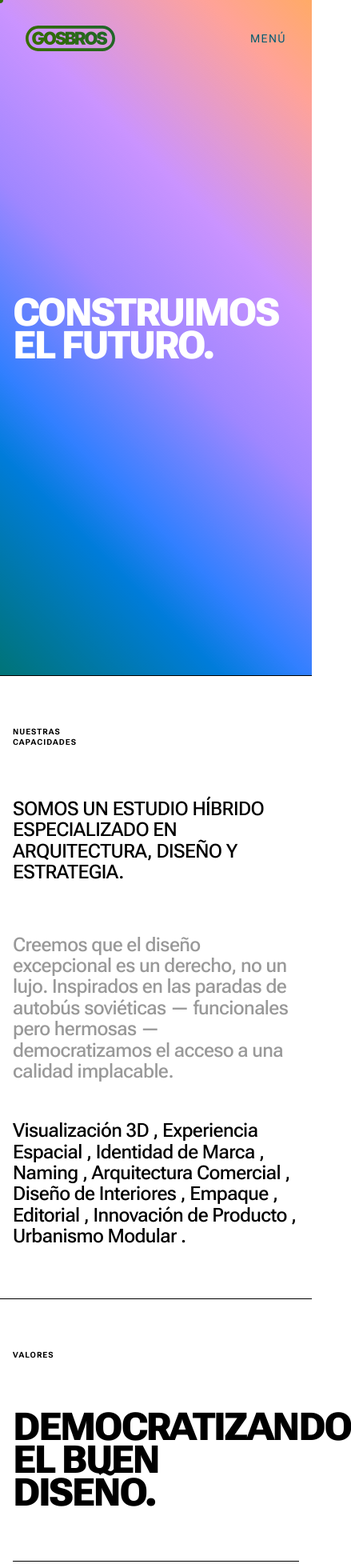
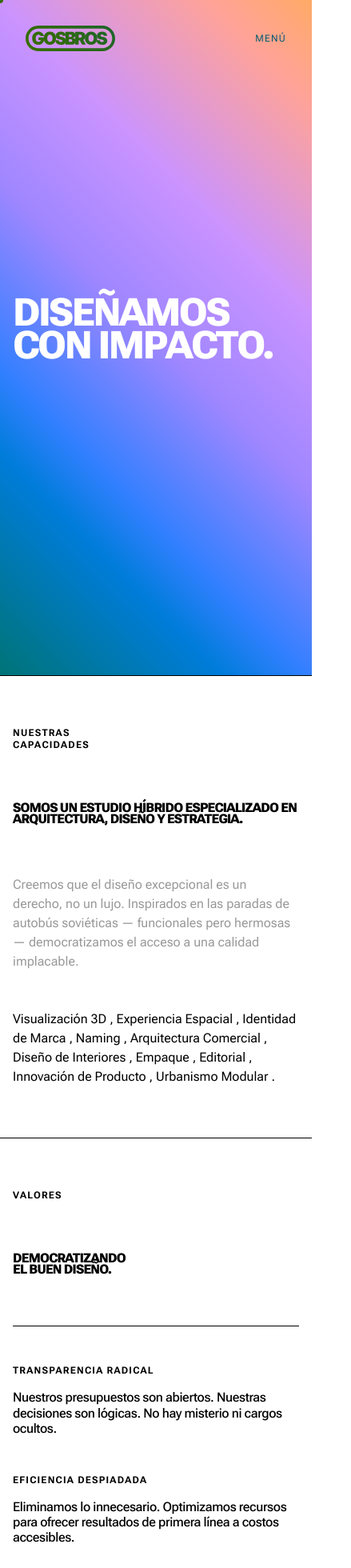
Before and after one commit to danielgz-blip/gosbros, a Next.js app in the folder gosbrosters.com/: page /about in a window 390 px wide. Shown: the top 1960 px of the page at 80% size, 439 px wide, since content can reach past the window. Built offline with nearby package versions, Linux system fonts and the light colour scheme.

Commit message:
Fix typography across all pages to match design spec: font-display on h1s, navbar 12px, labels 12px, use design tokens, fix body sizes, remove SOMOS GOSBROS

```diff
--- a/gosbrosters.com/src/app/about/page.tsx
+++ b/gosbrosters.com/src/app/about/page.tsx
@@ -63,14 +63,14 @@ export default function AboutPage() {
         <div className="max-w-[1800px] mx-auto flex flex-col md:flex-row justify-between gap-8 md:gap-12">
           {/* Label Column */}
           <div className="w-full md:w-[35%]">
-            <div className="text-[10px] md:text-xs font-sans uppercase font-bold tracking-widest leading-tight whitespace-pre-line">
+            <div className="text-xs font-sans uppercase font-bold tracking-widest leading-tight whitespace-pre-line">
                {t('about.capabilitiesTag')}
             </div>
           </div>
 
           {/* Content Column */}
-          <div className="w-full md:w-[65%] text-[clamp(1.5rem,3vw,3rem)] leading-[1.1] text-black tracking-tight font-medium">
-            <h2 className="mb-8 whitespace-pre-line">
+          <div className="w-full md:w-[65%]">
+            <h2 className="text-[var(--font-size-h2)] font-display font-black tracking-tighter uppercase leading-[0.85] mb-8 whitespace-pre-line">
               {t('about.mainText').split('\n')[0]}
             </h2>
             <p className="text-[#999] mb-12 whitespace-pre-line">
@@ -87,14 +87,14 @@ export default function AboutPage() {
         <div className="max-w-[1800px] mx-auto flex flex-col md:flex-row justify-between gap-8 md:gap-12">
           {/* Label Column */}
           <div className="w-full md:w-[35%]">
-            <div className="text-[10px] md:text-xs font-sans uppercase font-bold tracking-widest leading-tight whitespace-pre-line">
+            <div className="text-xs font-sans uppercase font-bold tracking-widest leading-tight whitespace-pre-line">
                {t('about.valuesLabel')}
             </div>
           </div>
 
           {/* Content Column */}
           <div className="w-full md:w-[65%]">
-            <h2 className="font-display font-black tracking-tighter uppercase text-black leading-[0.85] mb-16 whitespace-pre-line" style={{ fontSize: 'clamp(3rem, 10vw, 12rem)' }}>
+            <h2 className="text-[var(--font-size-h2)] font-display font-black tracking-tighter uppercase text-black leading-[0.85] mb-16 whitespace-pre-line">
               {t('about.valuesTitle')}
             </h2>
 
@@ -102,10 +102,10 @@ export default function AboutPage() {
               {valuesList.map((val, idx) => (
                 <div key={idx} className="flex flex-col md:flex-row gap-4 md:gap-8">
                   <div className="w-full md:w-1/3">
-                    <h3 className="text-[10px] md:text-xs font-bold uppercase tracking-widest leading-tight">{val.title}</h3>
+                    <h3 className="text-xs font-sans font-bold uppercase tracking-widest leading-tight">{val.title}</h3>
                   </div>
                   <div className="w-full md:w-2/3">
-                    <p className="text-xl md:text-2xl text-[#999] leading-[1.2] tracking-tight font-medium">
+                    <p className="text-[var(--font-size-body)] text-[#999] leading-[1.2] tracking-tight font-medium">
                       {val.desc}
                     </p>
                   </div>
--- a/gosbrosters.com/src/app/archive/page.tsx
+++ b/gosbrosters.com/src/app/archive/page.tsx
@@ -26,7 +26,7 @@ export default function ArchivePage() {
       <section className="px-4 md:px-8 mb-16 md:mb-32">
         <div className="max-w-[1800px] mx-auto h-full flex flex-col md:flex-row justify-between md:items-end gap-8">
           <MaskReveal>
-            <h1 className="text-[var(--font-size-hero)] leading-[0.85] font-sans font-black tracking-tighter uppercase text-left">
+            <h1 className="text-[var(--font-size-hero)] leading-[0.85] font-display font-black tracking-tighter uppercase text-left">
               {t('archive.title')}
             </h1>
           </MaskReveal>
@@ -61,7 +61,7 @@ export default function ArchivePage() {
       <section className="px-4 md:px-8 pb-32">
         <div className="max-w-[1800px] mx-auto w-full">
           {/* Table Header (Hidden on small mobile) */}
-          <div className="hidden md:flex w-full border-t border-b border-black py-4 uppercase font-sans text-[11px] font-bold tracking-widest text-gray-500">
+          <div className="hidden md:flex w-full border-t border-b border-black py-4 uppercase font-sans text-xs font-bold tracking-widest text-gray-500">
             <div className="w-[30%]">{t('archive.colTitle')}</div>
             <div className="w-[20%]">{t('archive.colDiscipline')}</div>
             <div className="w-[25%]">{t('archive.colMaterial')}</div>
--- a/gosbrosters.com/src/app/contact/page.tsx
+++ b/gosbrosters.com/src/app/contact/page.tsx
@@ -13,13 +13,13 @@ export default function ContactPage() {
       <section className="px-4 md:px-8 mb-16 md:mb-32 flex-grow">
         <div className="max-w-[1800px] mx-auto h-full flex flex-col justify-center">
           <MaskReveal>
-            <h1 className="text-[var(--font-size-hero)] leading-[0.85] font-sans font-black tracking-tighter uppercase text-left w-full mb-12 md:mb-24 whitespace-pre-line">
+            <h1 className="text-[var(--font-size-hero)] leading-[0.85] font-display font-black tracking-tighter uppercase text-left w-full mb-12 md:mb-24 whitespace-pre-line">
               {t('contact.title')}
             </h1>
           </MaskReveal>
 
           <div className="grid grid-cols-1 md:grid-cols-2 gap-12 mt-8">
-             <div className="text-[10px] md:text-xs font-sans uppercase font-bold tracking-widest leading-tight">
+             <div className="text-xs font-sans uppercase font-bold tracking-widest leading-tight">
                {t('contact.getInTouch')}
              </div>
 
--- a/gosbrosters.com/src/app/works/page.tsx
+++ b/gosbrosters.com/src/app/works/page.tsx
@@ -16,7 +16,7 @@ export default function WorksPage() {
       <section className="px-4 md:px-8 mb-16 md:mb-32">
         <div className="max-w-[1800px] mx-auto h-full flex flex-col justify-center">
           <MaskReveal>
-            <h1 className="text-[var(--font-size-hero)] leading-[0.85] font-sans font-black tracking-tighter uppercase text-left w-full">
+            <h1 className="text-[var(--font-size-hero)] leading-[0.85] font-display font-black tracking-tighter uppercase text-left w-full">
               {t('works.title')}
             </h1>
           </MaskReveal>
--- a/gosbrosters.com/src/components/Footer.tsx
+++ b/gosbrosters.com/src/components/Footer.tsx
@@ -8,7 +8,7 @@ export default function Footer() {
 
   return (
     <footer className="w-full bg-black text-white px-4 pt-20 pb-4 overflow-hidden">
-      <div className="grid grid-cols-2 md:grid-cols-4 gap-8 mb-20 text-[12.54px] uppercase text-gray-400">
+      <div className="grid grid-cols-2 md:grid-cols-4 gap-8 mb-20 text-xs font-sans font-bold tracking-widest uppercase text-gray-400">
         <div className="flex flex-col gap-2">
           <span className="text-white">{t('footer.social')}</span>
           <a href="#" className="hover:text-white transition-colors">Instagram</a>
@@ -29,7 +29,7 @@ export default function Footer() {
 
       <div className="w-full">
         <MaskReveal className="w-full">
-          <h2 className="text-[15vw] md:text-[20vw] leading-[0.8] font-logo text-white tracking-tighter text-center">
+          <h2 className="text-[var(--font-size-h2)] leading-[0.8] font-logo text-white tracking-tighter text-center">
             GOSBROS
           </h2>
         </MaskReveal>
--- a/gosbrosters.com/src/components/Hero.tsx
+++ b/gosbrosters.com/src/components/Hero.tsx
@@ -69,7 +69,7 @@ export default function Hero() {
                 transition={{ duration: 0.8, ease: [0.16, 1, 0.3, 1] }}
                 className="absolute top-1/2 left-1/2 -translate-x-1/2 -translate-y-1/2 w-full flex justify-center overflow-hidden"
               >
-                <h1 className="text-[12vw] md:text-[14vw] leading-[0.8] font-display tracking-tighter text-white uppercase text-center">
+                <h1 className="text-[var(--font-size-hero)] leading-[0.8] font-display font-black tracking-tighter text-white uppercase text-center">
                   WE ARE
                 </h1>
               </motion.div>
@@ -83,7 +83,7 @@ export default function Hero() {
                 transition={{ duration: 0.8, ease: [0.16, 1, 0.3, 1] }}
                 className="absolute top-[25vh] left-0 w-full flex justify-center overflow-hidden"
               >
-                <h1 className="text-[12vw] md:text-[14vw] leading-[0.8] font-logo tracking-tighter text-white uppercase text-center">
+                <h1 className="text-[var(--font-size-hero)] leading-[0.8] font-logo tracking-tighter text-white uppercase text-center">
                   GOSBROS
                 </h1>
               </motion.div>
@@ -95,7 +95,7 @@ export default function Hero() {
 
       <div className="absolute bottom-8 left-6 z-20 pointer-events-auto mix-blend-difference text-white">
         <MaskReveal delay={0.4}>
-          <div className="flex items-center gap-4 text-[11px] uppercase font-sans tracking-widest">
+          <div className="flex items-center gap-4 text-xs uppercase font-sans font-bold tracking-widest">
             <span>Scroll</span>
             <div className="w-8 h-[1px] bg-white"></div>
           </div>
--- a/gosbrosters.com/src/components/Navbar.tsx
+++ b/gosbrosters.com/src/components/Navbar.tsx
@@ -16,7 +16,7 @@ export default function Navbar() {
 
   return (
     <>
-      <nav className="fixed top-0 left-0 w-full z-40 px-6 py-6 flex justify-between items-center text-white mix-blend-difference font-display uppercase text-[22px] tracking-widest pointer-events-none">
+      <nav className="fixed top-0 left-0 w-full z-40 px-6 py-6 flex justify-between items-center text-white mix-blend-difference font-sans uppercase text-xs tracking-widest pointer-events-none">
         <div className="flex items-center gap-8 md:gap-12 pointer-events-auto">
           <Link href="/" className="flex items-center" data-cursor-hover>
             <Image
@@ -34,7 +34,7 @@ export default function Navbar() {
           </div>
         </div>
 
-        <div className="pointer-events-auto flex items-center gap-6">
+        <div className="pointer-events-auto flex items-center gap-6 text-xs">
           {/* Language Toggle */}
           <button
             onClick={toggleLanguage}
@@ -58,7 +58,7 @@ export default function Navbar() {
 
           {/* Mobile Menu Toggle */}
           <button
-            className="md:hidden hover:opacity-60 transition-opacity uppercase font-display text-[14px] tracking-widest"
+            className="md:hidden hover:opacity-60 transition-opacity uppercase font-display tracking-widest"
             onClick={() => setIsOpen(true)}
             data-cursor-hover
           >
@@ -78,7 +78,7 @@ export default function Navbar() {
             className="fixed inset-0 z-50 bg-black text-white px-6 py-6 flex flex-col"
           >
             {/* Menu Header — 3-column grid to center ES/EN */}
-            <div className="grid grid-cols-3 items-center font-display uppercase text-[14px] tracking-widest">
+            <div className="grid grid-cols-3 items-center font-sans uppercase text-xs tracking-widest">
               <Link href="/" onClick={() => setIsOpen(false)} className="flex items-center" data-cursor-hover>
                 <Image
                   src="/gosbros-logo.svg"
@@ -117,7 +117,7 @@ export default function Navbar() {
               <Link
                 href="/works"
                 onClick={() => setIsOpen(false)}
-                className="font-display font-bold hover:opacity-60 transition-opacity leading-none py-2"
+                className="font-display font-black hover:opacity-60 transition-opacity leading-none py-2"
                 data-cursor-hover
               >
                 {t('nav.works')}
@@ -125,7 +125,7 @@ export default function Navbar() {
               <Link
                 href="/about"
                 onClick={() => setIsOpen(false)}
-                className="font-display font-bold hover:opacity-60 transition-opacity leading-none py-2"
+                className="font-display font-black hover:opacity-60 transition-opacity leading-none py-2"
                 data-cursor-hover
               >
                 {t('nav.about')}
@@ -133,7 +133,7 @@ export default function Navbar() {
               <Link
                 href="/archive"
                 onClick={() => setIsOpen(false)}
-                className="font-display font-bold hover:opacity-60 transition-opacity leading-none py-2"
+                className="font-display font-black hover:opacity-60 transition-opacity leading-none py-2"
                 data-cursor-hover
               >
                 {t('nav.archive')}
@@ -141,7 +141,7 @@ export default function Navbar() {
               <Link
                 href="/contact"
                 onClick={() => setIsOpen(false)}
-                className="font-serif italic capitalize text-[10vw] sm:text-6xl hover:opacity-60 transition-opacity leading-none py-2"
+                className="font-serif italic lowercase text-[10vw] sm:text-6xl hover:opacity-60 transition-opacity leading-none py-2"
                 data-cursor-hover
               >
                 {t('nav.contact')}
@@ -149,7 +149,7 @@ export default function Navbar() {
             </div>
 
             {/* Menu Footer */}
-            <div className="flex justify-between items-center text-[12px] uppercase font-sans tracking-widest">
+            <div className="flex justify-between items-center text-xs uppercase font-sans font-bold tracking-widest">
               <Link href="#" className="hover:opacity-60 transition-opacity" data-cursor-hover>Linkedin</Link>
               <Link href="#" className="hover:opacity-60 transition-opacity" data-cursor-hover>Instagram</Link>
             </div>
--- a/gosbrosters.com/src/components/translations.ts
+++ b/gosbrosters.com/src/components/translations.ts
@@ -56,7 +56,6 @@ export const translations = {
     // About Page
     about: {
       phrases: [
-        "SOMOS\nGOSBROS",
         "CONSTRUIMOS\nEL FUTURO.",
         "DISEÑAMOS\nCON IMPACTO.",
         "ALTA\nEFICIENCIA."
@@ -141,7 +140,6 @@ export const translations = {
     // About Page
     about: {
       phrases: [
-        "WE ARE\nGOSBROS",
         "WE BUILD\nTHE FUTURE.",
         "WE DESIGN\nWITH IMPACT.",
         "HIGH\nEFFICIENCY."
```
Also changed, not shown: gosbrosters.com/src/app/page.tsx (+6 -6 lines), gosbrosters.com/src/app/works/[id]/page.tsx (+7 -7 lines).
